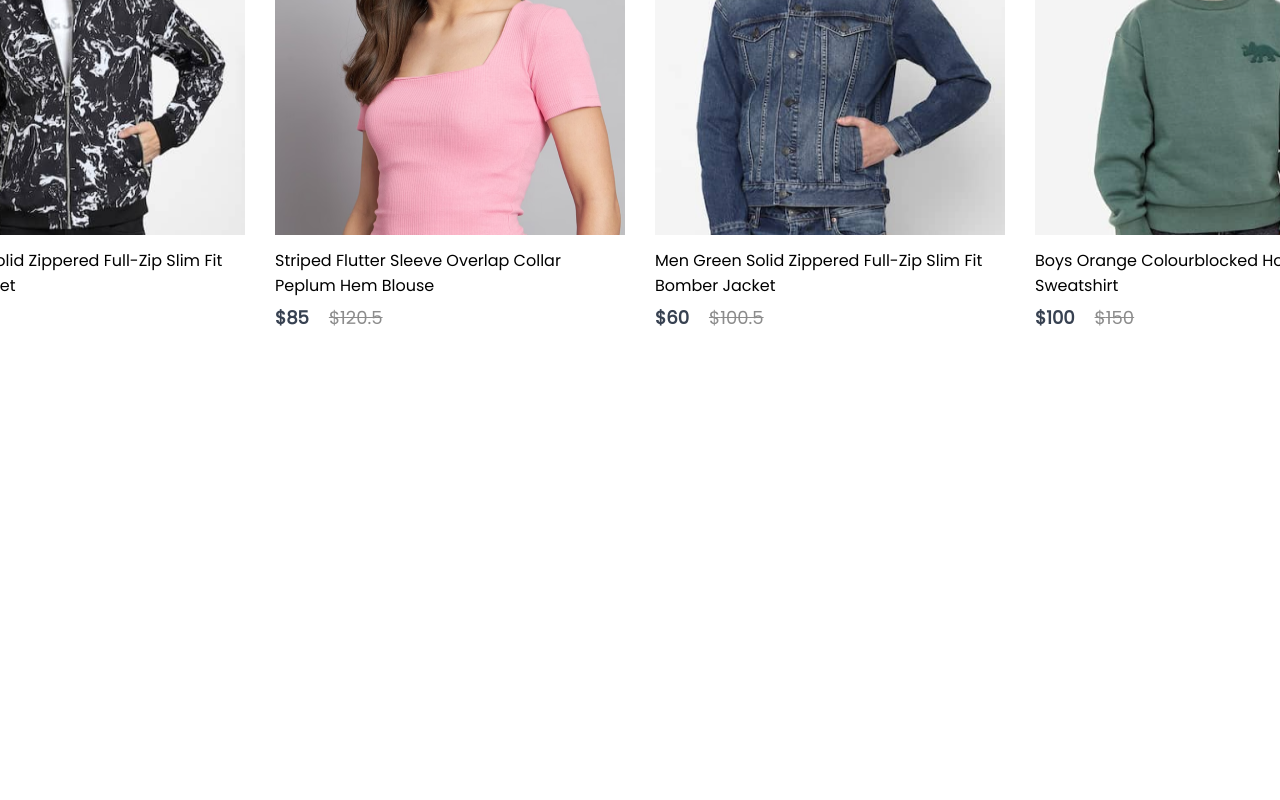
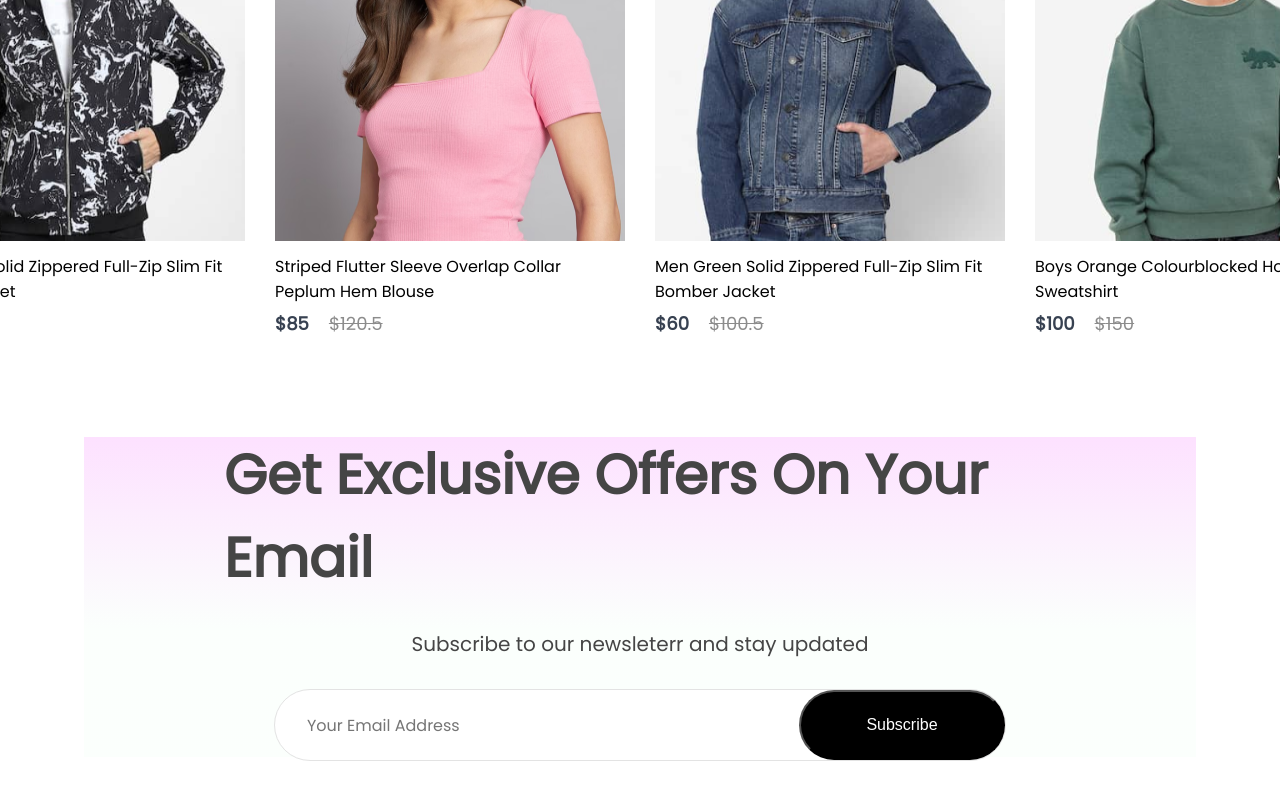
Before and after one commit to vladimirkratinov/ecommerce-react-website, a React (Create React App) app: page / in a window 1280 px wide. Shown: the part 3085-3885 px from the top of the page. Before the commit the page ends 3416 px from the top, so only its background shows below. Built offline with nearby package versions, Linux system fonts and the light colour scheme.

Commit message:
add NewsLetter.jsx + css

```diff
--- a/src/Components/NewCollections/NewCollections.css
+++ b/src/Components/NewCollections/NewCollections.css
@@ -3,7 +3,7 @@
   flex-direction: column;
   align-items: center;
   gap: 10px;
-  height: 90vh;
+  margin-bottom: 100px;
 }
 .new-collections h1 {
   color: #171717;
--- a/src/Components/NewsLetter/NewsLetter.css
+++ b/src/Components/NewsLetter/NewsLetter.css
@@ -0,0 +1,51 @@
+.newsletter {
+  width: 65%;
+  height: 40vh;
+  display: flex;
+  flex-direction: column;
+  align-items: center;
+  justify-content: center;
+  margin: auto;
+  padding: 0px 140px;
+  margin-bottom: 150px;
+  background: linear-gradient(180deg, #fde1ff 0%, #e1ffea22 60%);
+  gap: 30px;
+}
+.newsletter h1 {
+  color: #454545;
+  font-size: 55px;
+  font-weight: 600;
+}
+.newsletter p {
+  color: #454545;
+  font-size: 20px;
+}
+.newsletter div {
+  display: flex;
+  align-items: center;
+  justify-content: space-between;
+  background-color: white;
+  width: 730px;
+  height: 70px;
+  border-radius: 80px;
+  border: 1px solid #e3e3e3;
+}
+.newsletter input {
+  width: 500px;
+  margin-left: 30px;
+  border: none;
+  outline: none;
+  color: #616161;
+  font-family: Poppins;
+  font-size: 16px;
+}
+
+.newsletter div button {
+  width: 210px;
+  height: 70px;
+  border-radius: 80px;
+  background-color: black;
+  color: white;
+  font-size: 16px;
+  cursor: pointer;
+}
--- a/src/Components/NewsLetter/NewsLetter.jsx
+++ b/src/Components/NewsLetter/NewsLetter.jsx
@@ -4,7 +4,14 @@
 const NewsLetter = () => {
   return (
     <div>
-      <div className="newsletter"></div>
+      <div className="newsletter">
+        <h1>Get Exclusive Offers On Your Email</h1>
+        <p>Subscribe to our newsleterr and stay updated</p>
+        <div>
+          <input type="email" placeholder="Your Email Address" />
+          <button>Subscribe</button>
+        </div>
+      </div>
     </div>
   );
 };
--- a/src/Pages/Shop.jsx
+++ b/src/Pages/Shop.jsx
@@ -3,6 +3,7 @@
 import Popular from "../Components/Popular/Popular";
 import Offers from "../Components/Offers/Offers";
 import NewCollections from "../Components/NewCollections/NewCollections";
+import NewsLetter from "../Components/NewsLetter/NewsLetter";
 
 const Shop = () => {
   return (
@@ -11,6 +12,7 @@
       <Popular />
       <Offers />
       <NewCollections />
+      <NewsLetter />
     </div>
   );
 };
```
